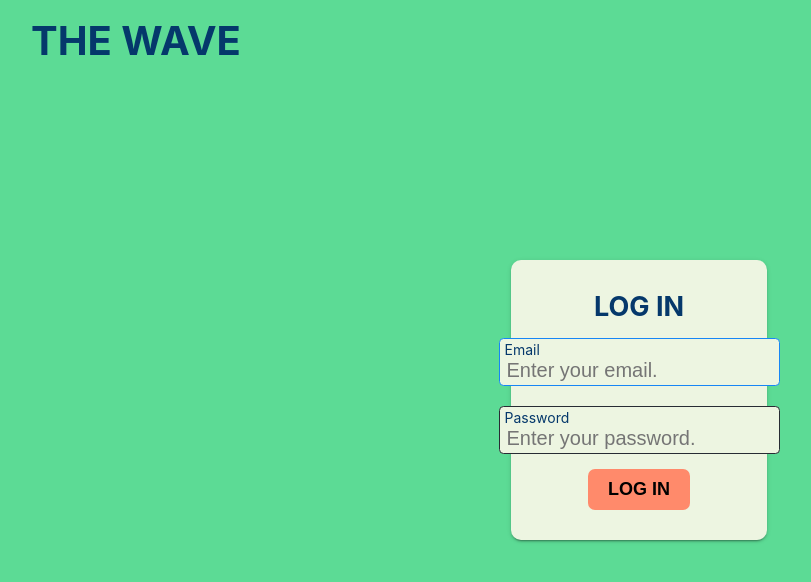
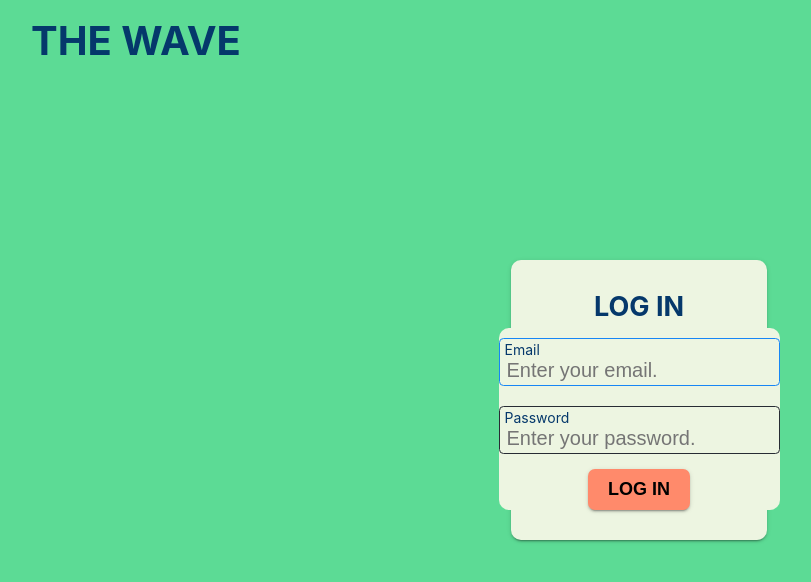
Before and after one commit to IsaiahCollazo99/TheWave-Web, a React (Create React App) app: page /login in a window 1280 px wide. Shown: the top 582 px of the page, without its empty margins (1-812 px from the left). Built offline with nearby package versions, Linux system fonts and the light colour scheme; no server answers.

Commit message:
App-Container styling

```diff
--- a/src/App.css
+++ b/src/App.css
@@ -45,6 +45,7 @@
   background-color: #FF8A6B;
   font-weight: bold;
   border: none;
+  box-shadow: 0px 3px 1px -2px rgba(0,0,0,0.2), 0px 2px 2px 0px rgba(0,0,0,0.14), 0px 1px 5px 0px rgba(0,0,0,0.12);
 }
 
 .App-Button:focus {
@@ -54,3 +55,11 @@
 .App-Button:active {
   background-color: #a75a45;
 }
+
+.App-Container {
+  color: #EDF5E1;
+  background: #EDF5E1;
+  box-shadow: 0px 3px 1px -2px rgba(0,0,0,0.2), 0px 2px 2px 0px rgba(0,0,0,0.14), 0px 1px 5px 0px rgba(0,0,0,0.12);
+  border-radius: 10px;
+  box-sizing: border-box;
+}
--- a/src/Components/Login/Login.js
+++ b/src/Components/Login/Login.js
@@ -21,7 +21,7 @@ const Login = () => {
     }
 
     return (
-        <section className="logInContainer">
+        <Container type="section" className="logInContainer">
             <h2>LOG IN</h2>
             <Container type="form" className="logInForm">
                 <Input type="email" labelText={"Email"} autoFocus={true} placeholder={"Enter your email."} name="email" handleChange={handleChange} />
@@ -31,7 +31,7 @@ const Login = () => {
                 </Button>
             </Container>
 
-        </section>
+        </Container>
     )
 }
 
--- a/src/Components/Reusable/Container/Container.js
+++ b/src/Components/Reusable/Container/Container.js
@@ -1,6 +1,7 @@
 import { createElement } from 'react';
 
 const Container = ({ type, className, children }) => {
+    className += " App-Container"
     return createElement(type, {className}, children);
 }
 
--- a/src/css/login/login.css
+++ b/src/css/login/login.css
@@ -2,14 +2,10 @@
     width: 20%;
     font-size: 18px;
     padding: 25px;
-    background: #EDF5E1;
-    box-shadow: 0px 3px 1px -2px rgba(0,0,0,0.2), 0px 2px 2px 0px rgba(0,0,0,0.14), 0px 1px 5px 0px rgba(0,0,0,0.12);
-    border-radius: 10px;
     display: flex;
     flex-direction: column;
     justify-content: space-evenly;
     height: 35vh;
-    box-sizing: border-box;
     align-items: center;
 }
 
@@ -22,6 +18,7 @@
     display: flex;
     flex-direction: column;
     align-items: center;
+    box-shadow: none;
 }
 
 .logInContainer .inputContainer {
```
Also changed, not shown: src/Components/SignUp/SignUp.js (added, +7 -0 lines), 1 other file (tests, documents, lock files or other folders).
